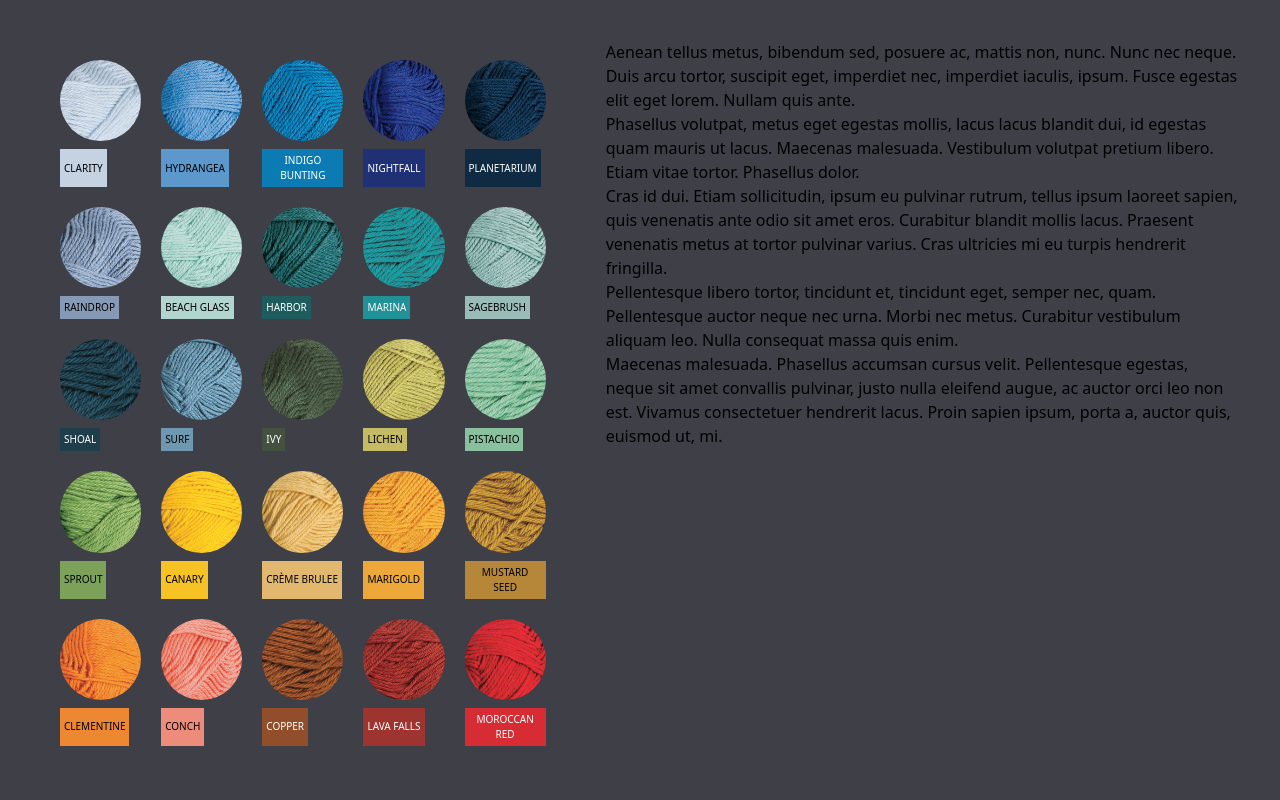
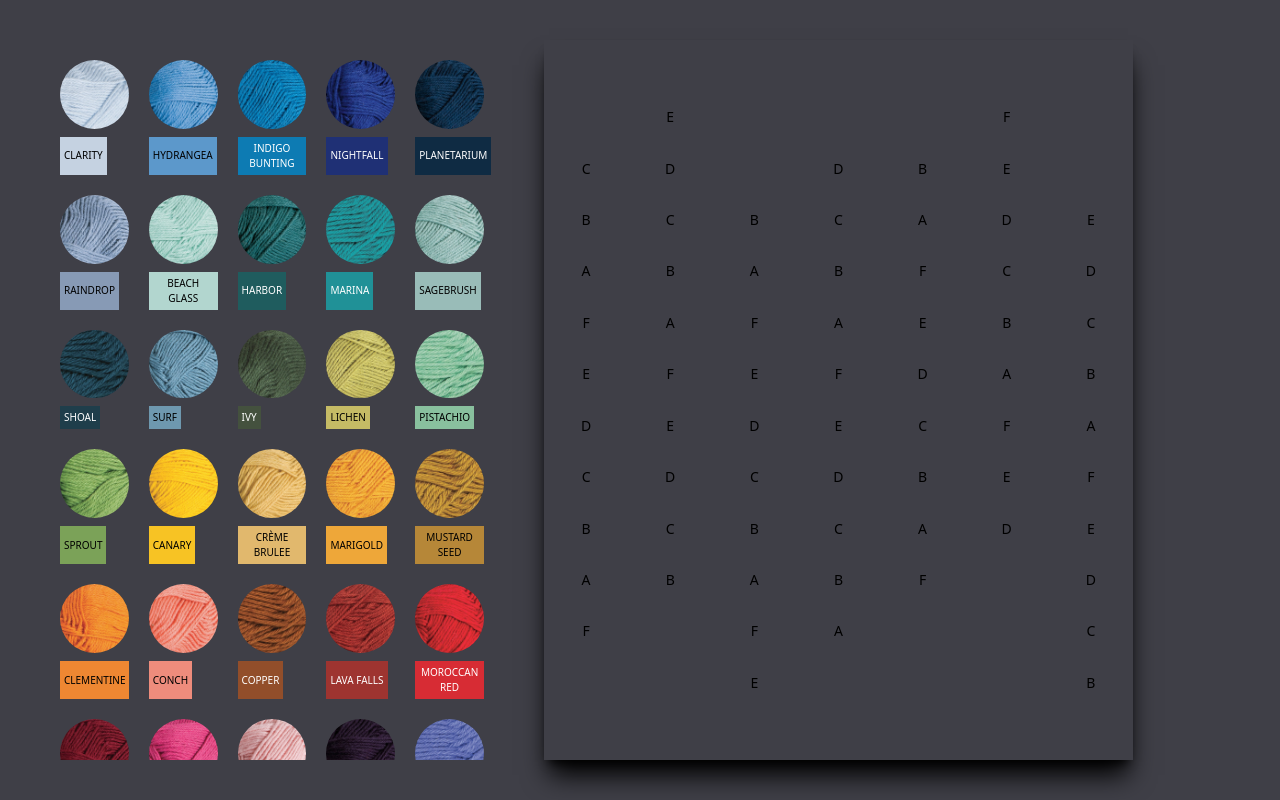
Before and after one commit to aweidele-projects/blanket-pattern, a React (Vite) app: page / in a window 1280 px wide. Built offline with nearby package versions, Linux system fonts and the light colour scheme.

Commit message:
Adding blanket back

```diff
--- a/src/App.jsx
+++ b/src/App.jsx
@@ -4,19 +4,11 @@ function App() {
   return (
     <>
       <div className="p-10 flex items-stretch gap-10 max-w-7xl m-auto max-h-screen">
-        <div>
+        <div className="w-2/5">
           <ColorSelector />
         </div>
-        <div>
-          <p>Aenean tellus metus, bibendum sed, posuere ac, mattis non, nunc. Nunc nec neque. Duis arcu tortor, suscipit eget, imperdiet nec, imperdiet iaculis, ipsum. Fusce egestas elit eget lorem. Nullam quis ante.</p>
-
-          <p>Phasellus volutpat, metus eget egestas mollis, lacus lacus blandit dui, id egestas quam mauris ut lacus. Maecenas malesuada. Vestibulum volutpat pretium libero. Etiam vitae tortor. Phasellus dolor.</p>
-
-          <p>Cras id dui. Etiam sollicitudin, ipsum eu pulvinar rutrum, tellus ipsum laoreet sapien, quis venenatis ante odio sit amet eros. Curabitur blandit mollis lacus. Praesent venenatis metus at tortor pulvinar varius. Cras ultricies mi eu turpis hendrerit fringilla.</p>
-
-          <p>Pellentesque libero tortor, tincidunt et, tincidunt eget, semper nec, quam. Pellentesque auctor neque nec urna. Morbi nec metus. Curabitur vestibulum aliquam leo. Nulla consequat massa quis enim.</p>
-
-          <p>Maecenas malesuada. Phasellus accumsan cursus velit. Pellentesque egestas, neque sit amet convallis pulvinar, justo nulla eleifend augue, ac auctor orci leo non est. Vivamus consectetuer hendrerit lacus. Proin sapien ipsum, porta a, auctor quis, euismod ut, mi.</p>
+        <div className="w-3/5">
+          <Blanket />
         </div>
 
         {/* <div>
--- a/src/components/Blanket.jsx
+++ b/src/components/Blanket.jsx
@@ -22,7 +22,7 @@ export const Blanket = () => {
 
   return (
     <>
-      <div className="aspect-blanket h-full shadow-xl shadow-black">
+      <div className="aspect-blanket max-h-full shadow-xl shadow-black">
         <div className="h-full grid grid-cols-(--blanket-cols) grid-rows-(--blanket-rows)">
           {swatches.map((swatch, i) => (
             <Swatch key={i} swatch={swatch} color={swatchColors[swatch.color]} colorPicker={colorPickerOpen === swatch} handleColorPickerToggle={handleColorPickerToggle} handleColorChange={handleColorChange} />
```
